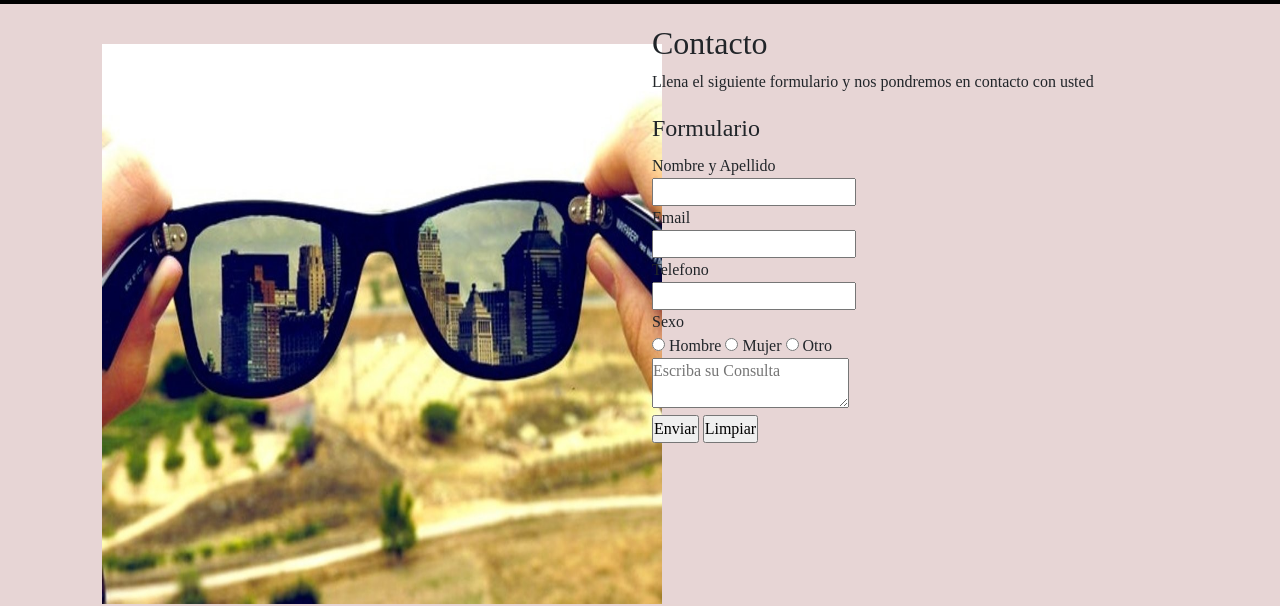
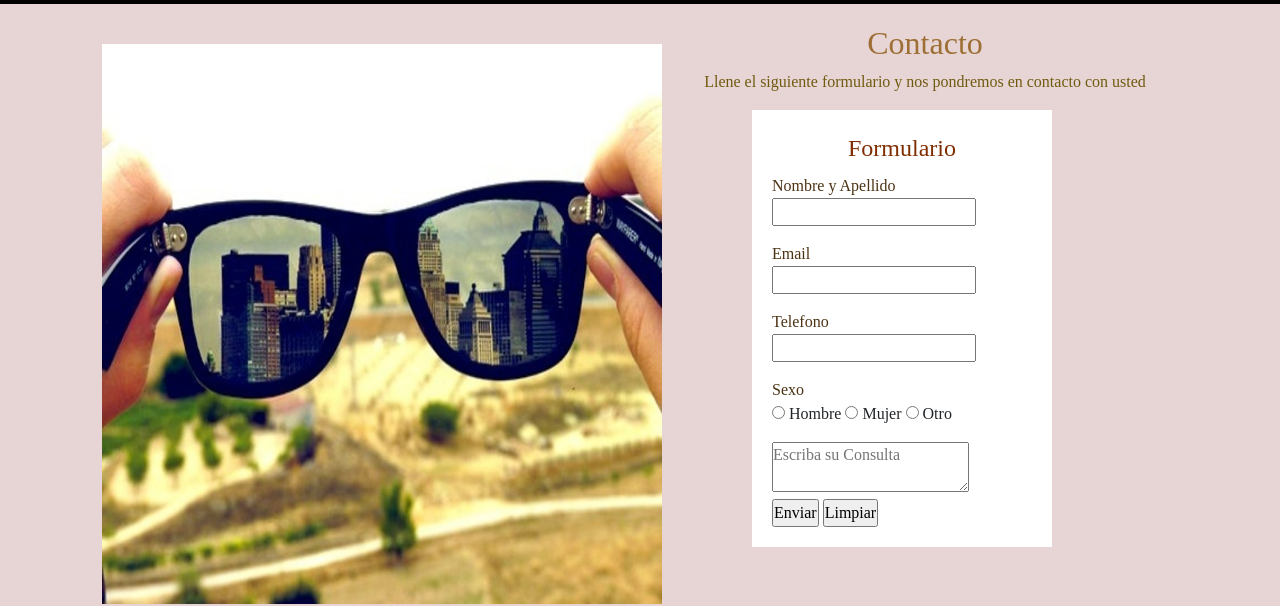
Before and after one commit to fabiolacarrizo/proyectotienda, a website: page pages/contacto.html in a window 1280 px wide. Shown: the part 216-822 px from the top of the page. Drawn offline with Linux system fonts and the light colour scheme.

Commit message:
desafio sass

```diff
--- a/css/styles.css
+++ b/css/styles.css
@@ -100,7 +100,7 @@ padding: 20px;
 
 .menu:hover{color: bisque; text-decoration: none;}
 
-.contacto__imagen{overflow: hidden;display: inline-block; width: 600px; height: 600px;padding: 20px; }
+.contacto__imagen{overflow: hidden;display: inline-block; width: 600px; height: 600px;padding: 20px;}
 
 .contacto__formulario{ width: 400px; height: 100%;  text-align: justify; padding: 20px;}
 
--- a/pages/contacto.html
+++ b/pages/contacto.html
@@ -7,6 +7,7 @@
     <title>Artemisa | Contacto</title>
     <link rel="icon" href="../images/iconoluna.png">
     <link rel="stylesheet" href="../css/bootstrap.min.css">
+    <link rel="stylesheet" href="../css/pruebacss.css">
     <link rel="stylesheet" href="../css/styles.css">
 </head>
 <body>
@@ -28,29 +29,30 @@
 
 <div class="row">
   <div class="col-lg-6 col-md-12 col-sm-12">
-    <img class="contacto__imagen" src="../images/gafascontacto.jpg" alt="">
+    <img  class="contacto__imagen" src="../images/gafascontacto.jpg" alt="">
 </div>
 
 <div class="col-lg-6 col-md-12 col-sm-12" class="contacto__formulario">
-    <h2>Contacto</h2>
-    <p>Llena el siguiente formulario y nos pondremos en contacto con usted</p>
+    <h2 class="tituloprincipal">Contacto</h2>
+    <p class="titulosegundario">Llene el siguiente formulario y nos pondremos en contacto con usted</p>
 
+<div class="card__formulario">
     <form  action="">
 <fieldset>
     <legend>Formulario</legend>
-<label for="nombreyapellido">Nombre y Apellido</label> <br>
-<input type="text" name="nombreyapellido"> <br>
+<label for="nombreyapellido">Nombre y Apellido</label>
+<p><input type="text" name="nombreyapellido"> </p>
 
-<label for="correo">Email</label> <br>
-<input type="email" name="correo"> <br>
+<label for="correo">Email</label>
+<p> <input type="email" name="correo"> </p>
 
-<label for="telefono">Telefono</label> <br>
-<input type="number" name="telefono"> <br>
+<label for="telefono">Telefono</label>
+<p> <input type="number" name="telefono"> </p>
 
-<label for="sexo">Sexo</label> <br>
-<input type="radio" name="sexo"> Hombre
+<label for="sexo">Sexo</label>
+ <p> <input type="radio" name="sexo"> Hombre
 <input type="radio" name="sexo"> Mujer
-<input type="radio" name="sexo"> Otro <br>
+<input type="radio" name="sexo"> Otro </p>
 
 <textarea name="comentarios" placeholder="Escriba su Consulta"></textarea> <br>
 
@@ -59,6 +61,8 @@
 
     </fieldset>
     </form>
+</div>
+
   </div>
 </div>
 </main>
--- a/scss/estilos.scss
+++ b/scss/estilos.scss
@@ -0,0 +1,9 @@
+.tituloprincipal{color: rgb(158, 111, 53); border-color: bisque; text-align: center;}
+
+.titulosegundario{color: rgb(112, 90, 15); text-align: center;}
+
+.card__formulario{background-color: white; padding: 20px; width: 300px; margin-left: 100px;
+label{color: rgb(75, 50, 19);}
+legend{color: rgb(128, 45, 0); text-align: center;}
+
+}
```
Also changed, not shown: css/pruebacss.css.
